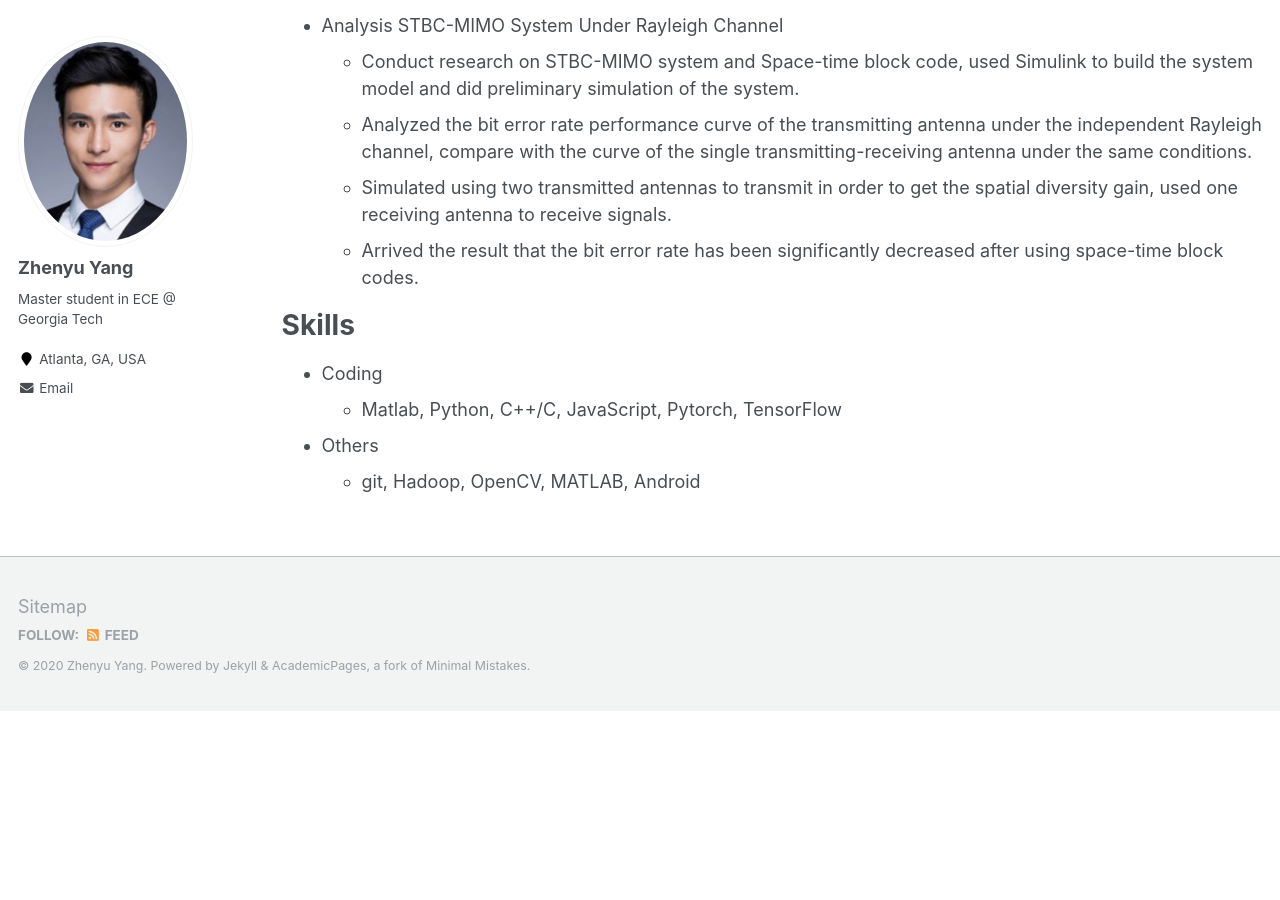
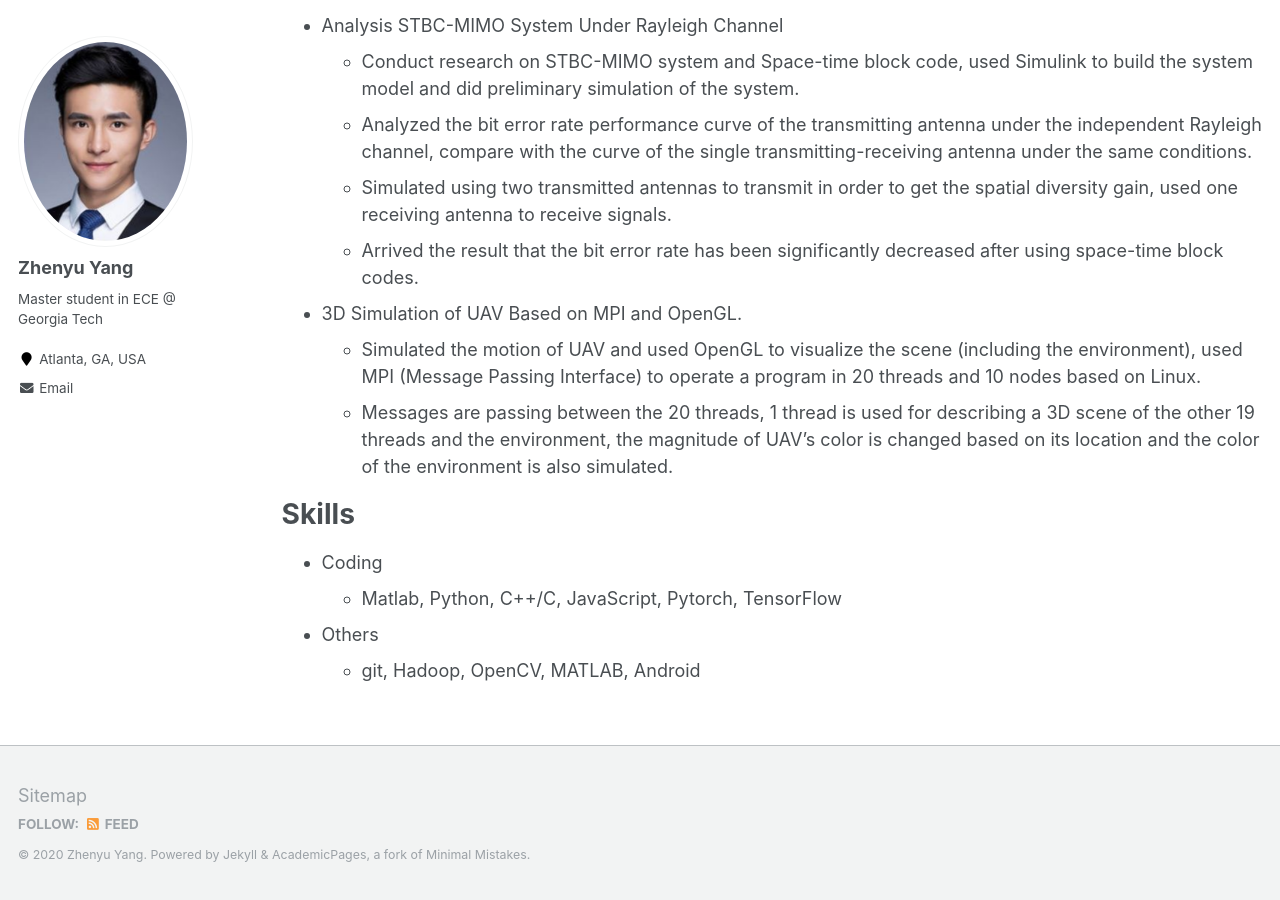
Before and after one commit to azpeteryang/azpeteryang.github.io, a Jekyll site: the page built from _pages/cv.md, in a window 1280 px wide and 900 px high, scrolled down 2968 px. Built offline with Jekyll 4.4.1, drawn with Linux system fonts in a browser that asks for light colours; before the commit the page ends 3679 px from its top, so only the background shows below that.

Commit message:
Update cv.md

```diff
--- a/_pages/cv.md
+++ b/_pages/cv.md
@@ -106,6 +106,11 @@ Projects
   * Arrived the result that the bit error rate has been significantly decreased after using space-time block codes.
 
 
+* 3D Simulation of UAV Based on MPI and OpenGL.
+  * Simulated the motion of UAV and used OpenGL to visualize the scene (including the environment), used MPI (Message Passing Interface) to operate a program in 20 threads and 10 nodes based on Linux.
+  * Messages are passing between the 20 threads, 1 thread is used for describing a 3D scene of the other 19 threads and the environment, the magnitude of UAV’s color is changed based on its location and the color of the environment is also simulated.
+
+
 
 
 
```
